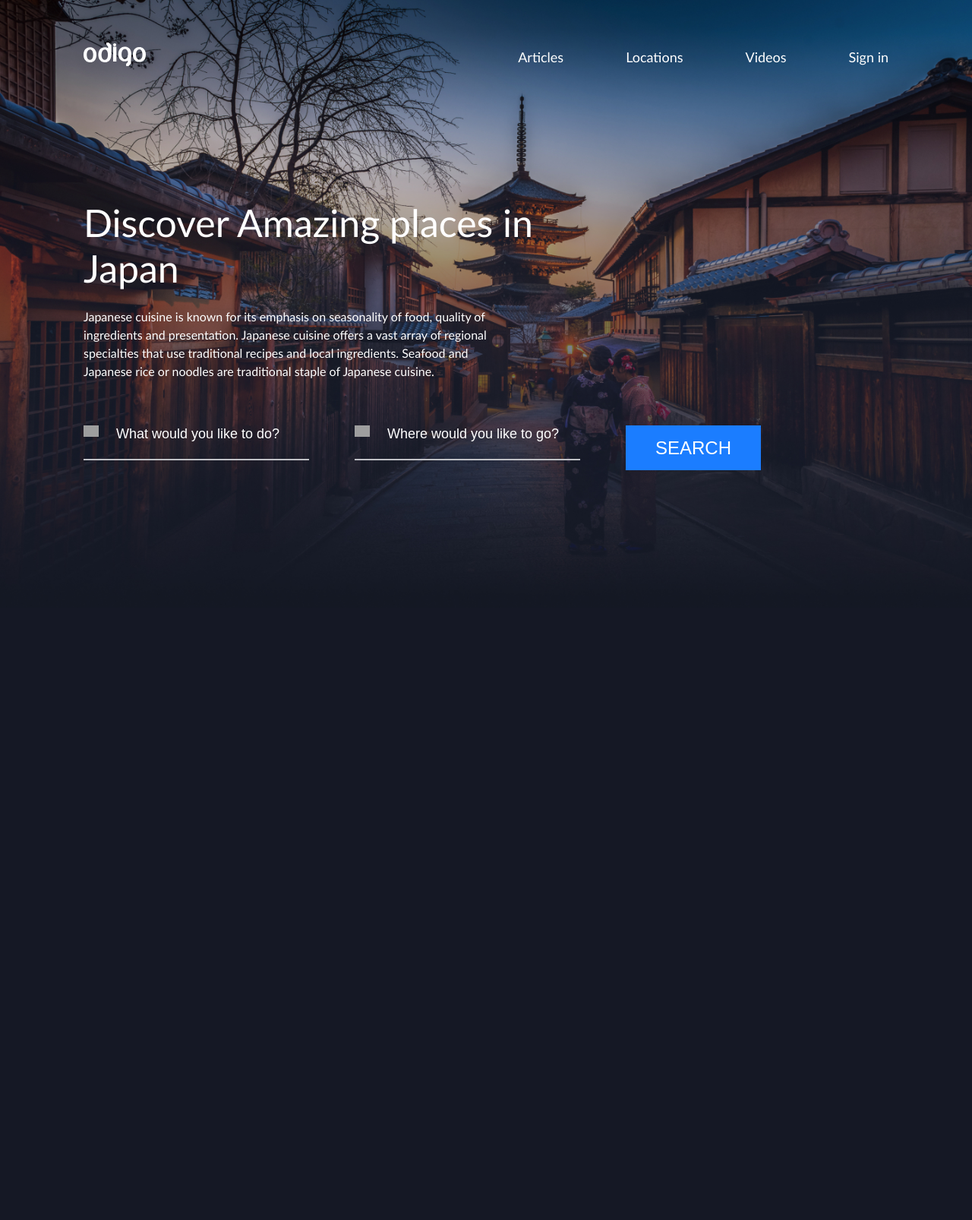
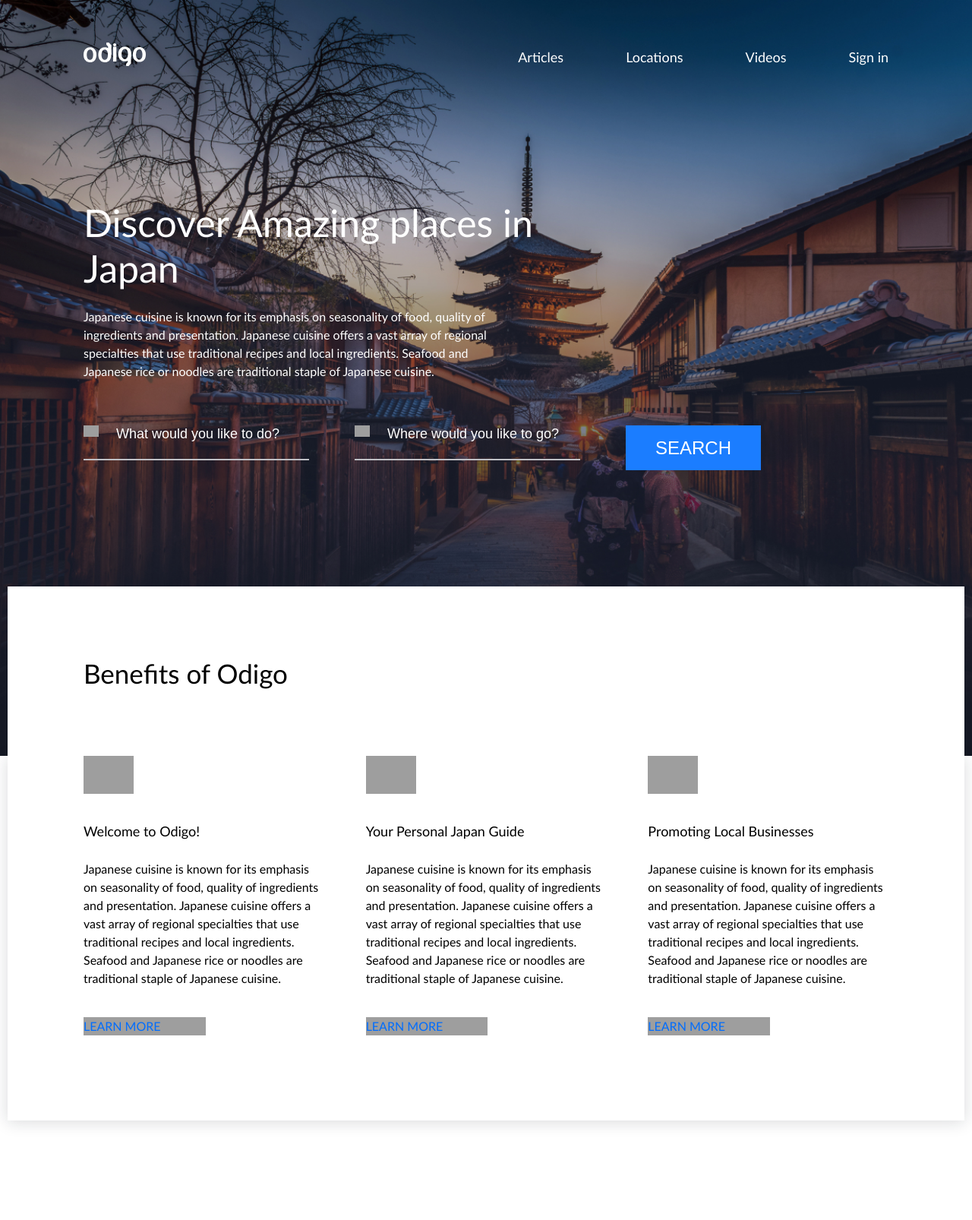
Before and after one commit to superpuper777/Travel, a PHP site: page / in a window 1280 px wide. Shown: the whole page at 76% size. Before the commit the page ends 738 px from the top, so only its background shows below. Run offline with PHP 8.4, Linux system fonts and the light colour scheme; grey boxes are pictures that could not be loaded.

Commit message:
Add Benefits content

```diff
--- a/css/style.css
+++ b/css/style.css
@@ -125,7 +125,7 @@
 blockquote:after,
 q:before,
 q:after {
-  content: '';
+  content: "";
   content: none;
 }
 
@@ -134,15 +134,15 @@
   border-spacing: 0;
 }
 
-input[type=search]::-webkit-search-cancel-button,
-input[type=search]::-webkit-search-decoration,
-input[type=search]::-webkit-search-results-button,
-input[type=search]::-webkit-search-results-decoration {
+input[type="search"]::-webkit-search-cancel-button,
+input[type="search"]::-webkit-search-decoration,
+input[type="search"]::-webkit-search-results-button,
+input[type="search"]::-webkit-search-results-decoration {
   -webkit-appearance: none;
   -moz-appearance: none;
 }
 
-input[type=search] {
+input[type="search"] {
   -webkit-appearance: none;
   -moz-appearance: none;
   -webkit-box-sizing: content-box;
@@ -433,7 +433,6 @@
   color: #222;
 }
 
-
 ::-moz-selection {
   background: #b3d4fc;
   text-shadow: none;
@@ -467,37 +466,37 @@
 
 /* lato-regular - latin */
 @font-face {
-  font-family: 'Lato';
+  font-family: "Lato";
   font-style: normal;
   font-weight: 400;
-  src: local('Lato Regular'), local('Lato-Regular'),
-    url('../fonts/lato-v16-latin-regular.woff2') format('woff2'),
+  src: local("Lato Regular"), local("Lato-Regular"),
+    url("../fonts/lato-v16-latin-regular.woff2") format("woff2"),
     /* Chrome 26+, Opera 23+, Firefox 39+ */
-    url('../fonts/lato-v16-latin-regular.woff') format('woff');
+      url("../fonts/lato-v16-latin-regular.woff") format("woff");
   /* Chrome 6+, Firefox 3.6+, IE 9+, Safari 5.1+ */
 }
 
 /* lato-700 - latin */
 @font-face {
-  font-family: 'Lato';
+  font-family: "Lato";
   font-style: normal;
   font-weight: 700;
-  src: local('Lato Bold'), local('Lato-Bold'),
-    url('../fonts/lato-v16-latin-700.woff2') format('woff2'),
+  src: local("Lato Bold"), local("Lato-Bold"),
+    url("../fonts/lato-v16-latin-700.woff2") format("woff2"),
     /* Chrome 26+, Opera 23+, Firefox 39+ */
-    url('../fonts/lato-v16-latin-700.woff') format('woff');
+      url("../fonts/lato-v16-latin-700.woff") format("woff");
   /* Chrome 6+, Firefox 3.6+, IE 9+, Safari 5.1+ */
 }
 
 /* lato-900 - latin */
 @font-face {
-  font-family: 'Lato';
+  font-family: "Lato";
   font-style: normal;
   font-weight: 900;
-  src: local('Lato Black'), local('Lato-Black'),
-    url('../fonts/lato-v16-latin-900.woff2') format('woff2'),
+  src: local("Lato Black"), local("Lato-Black"),
+    url("../fonts/lato-v16-latin-900.woff2") format("woff2"),
     /* Chrome 26+, Opera 23+, Firefox 39+ */
-    url('../fonts/lato-v16-latin-900.woff') format('woff');
+      url("../fonts/lato-v16-latin-900.woff") format("woff");
   /* Chrome 6+, Firefox 3.6+, IE 9+, Safari 5.1+ */
 }
 
@@ -507,7 +506,7 @@
 }
 
 body {
-  font-family: 'Lato';
+  font-family: "Lato";
   font-style: normal;
   font-size: 16px;
   line-height: 1.2;
@@ -519,6 +518,11 @@
 *::before,
 *::after {
   box-sizing: inherit;
+}
+
+img {
+  max-width: 100%;
+  height: auto;
 }
 
 .wrapper {
@@ -562,11 +566,10 @@
 .header__link:hover,
 .header__link:focus,
 .header__link:active {
-  opacity: .75;
+  opacity: 0.75;
 }
 
 /*Header styles end*/
-
 
 /*Intro styles start*/
 .intro {
@@ -604,7 +607,7 @@
   background: transparent url(../img/svg/circle-icon.svg) no-repeat left top;
   background-size: 20px;
   border: none;
-  border-bottom: 2px solid #BFC0C5;
+  border-bottom: 2px solid #bfc0c5;
   margin-right: 60px;
   padding-left: 43px;
   padding-bottom: 22px;
@@ -627,8 +630,9 @@
   font-size: 24px;
   line-height: 29px;
   color: white;
-  background: #1B7DFF;
+  background: #1b7dff;
   border: none;
+  margin-bottom: 376px;
 }
 
 .search-form__submit:hover,
@@ -638,3 +642,79 @@
 }
 
 /*Intro styles end*/
+
+/*Benefits styles start*/
+.benefits {
+  margin-bottom: 131px;
+}
+.benefits__wrap {
+  position: relative;
+  max-width: 1260px;
+  background-color: white;
+  margin: 0 auto;
+  box-shadow: 0px 2px 20px rgba(21, 24, 36, 0.15993);
+}
+
+.benefits__title {
+  width: 100%;
+  position: absolute;
+  font-weight: 500;
+  font-size: 35px;
+  line-height: 42px;
+  padding: 93px 100px 88px 100px;
+  top: 0;
+  left: 0;
+  transform: translateY(-100%);
+  background-color: white;
+}
+.benefits__cards {
+  display: grid;
+  grid-template-columns: repeat(3, 1fr);
+  column-gap: 55px;
+  padding: 0 100px;
+}
+
+.benefits__card {
+  grid-column: span 1;
+}
+
+.benefits__card__wrap {
+  max-width: 66px;
+  margin-bottom: 37px;
+}
+
+.benefits__card-pic {
+  display: block;
+}
+
+.benefits__card-title {
+  font-weight: 500;
+  font-size: 18px;
+  line-height: 24px;
+  margin-bottom: 26px;
+}
+
+.benefits__card-desc {
+  font-size: 16px;
+  line-height: 24px;
+  margin-bottom: 39px;
+}
+
+.benefits__card-more {
+  display: inline-block;
+  padding-right: 59px;
+  margin-bottom: 112px;
+  font-size: 16px;
+  line-height: 24px;
+  color: #006dfe;
+  text-decoration: none;
+  background: url(../img/svg/arrow-right-icon.svg) no-repeat 95% center;
+  transition: 1s all;
+}
+
+.benefits__card-more:hover,
+.benefits__card-more:focus {
+  background: url(../img/svg/arrow-right-icon.svg) no-repeat right center;
+}
+
+/*Benefits styles end*/
--- a/index.html
+++ b/index.html
@@ -7,6 +7,8 @@
   <title>Discover Amazing places in Japan</title>
 </head>
 <body>
+
+  <!-- Header start -->
   <header class="header">
     <div class="wrapper">
       <div class="header__wrapper">
@@ -15,7 +17,6 @@
             <img src="/img/svg/odigo-logo.svg" alt="Discover Amazing places in Japan" class="header__logo-pic">
           </a>
         </div>
-
         <nav class="header__nav">
           <ul class="header__list">
             <li class="header__item">
@@ -31,8 +32,11 @@
       </div>
     </div>
   </header>
+  <!-- Header end -->
 
   <main class="main">
+
+    <!-- Intro start -->
     <section class="intro">
       <div class="wrapper">
         <h1 class="intro__title">
@@ -52,6 +56,45 @@
         </form>
       </div>
     </section>
+    <!-- Intro end -->
+
+
+    <!-- Benefits start -->
+    <section class="benefits">
+      <div class="benefits__wrap">
+        <h2 class="benefits__title">
+          Benefits of Odigo
+        </h2>
+        <div class="benefits__cards">
+          <div class="benefits__card">
+            <div class="benefits__card__wrap">
+              <img src="./img/svg/bents-icon-1.svg" alt="Welcome to Odigo!" class="benefits__card-pic">
+            </div>
+            <h3 class="benefits__card-title">Welcome to Odigo!</h3>
+            <p class="benefits__card-desc">Japanese cuisine is known for its emphasis on seasonality of food, quality of ingredients and presentation. Japanese cuisine offers a vast array of regional specialties that use traditional recipes and local ingredients. Seafood and Japanese rice or noodles are traditional staple of Japanese cuisine.</p>
+            <a href="#" class="benefits__card-more">LEARN MORE</a>
+          </div>
+          <div class="benefits__card">
+            <div class="benefits__card__wrap">
+              <img src="./img/svg/bents-icon-2.svg" alt="Your Personal Japan Guide" class="benefits__card-pic">
+            </div>
+            <h3 class="benefits__card-title">Your Personal Japan Guide</h3>
+            <p class="benefits__card-desc">Japanese cuisine is known for its emphasis on seasonality of food, quality of ingredients and presentation. Japanese cuisine offers a vast array of regional specialties that use traditional recipes and local ingredients. Seafood and Japanese rice or noodles are traditional staple of Japanese cuisine.</p>
+            <a href="#" class="benefits__card-more">LEARN MORE</a>
+          </div>
+          <div class="benefits__card">
+            <div class="benefits__card__wrap">
+              <img src="./img/svg/bents-icon-3.svg" alt="Promoting Local Businesses" class="benefits__card-pic">
+            </div>
+            <h3 class="benefits__card-title">Promoting Local Businesses</h3>
+            <p class="benefits__card-desc">Japanese cuisine is known for its emphasis on seasonality of food, quality of ingredients and presentation. Japanese cuisine offers a vast array of regional specialties that use traditional recipes and local ingredients. Seafood and Japanese rice or noodles are traditional staple of Japanese cuisine.</p>
+            <a href="#" class="benefits__card-more">LEARN MORE</a>
+          </div>
+        </div>
+      </div>
+    </section>
+
+    <!-- Benefits end -->
   </main>
 
 </body>
```
